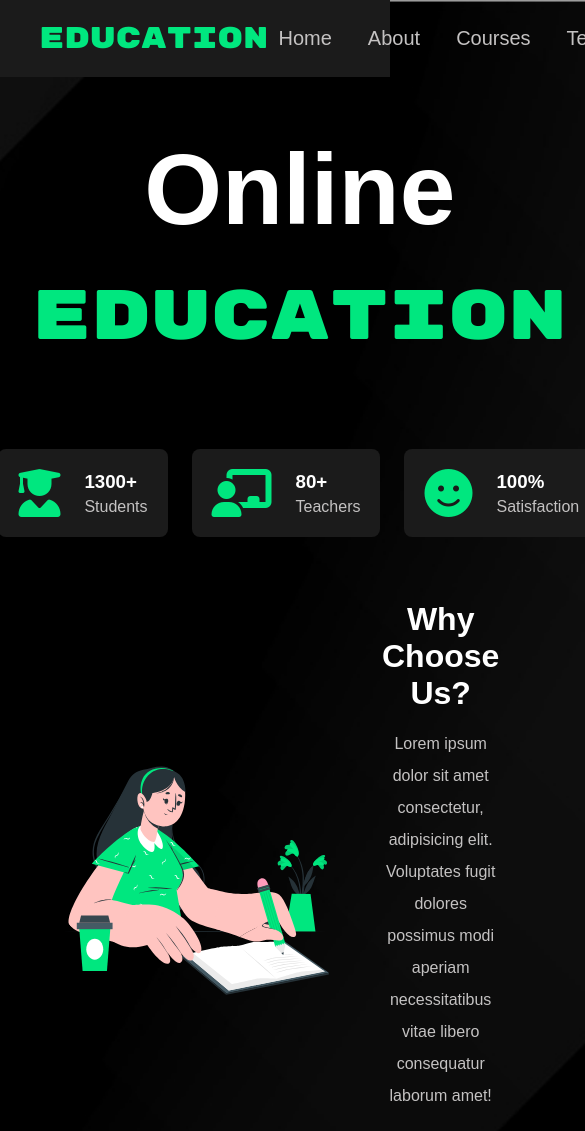
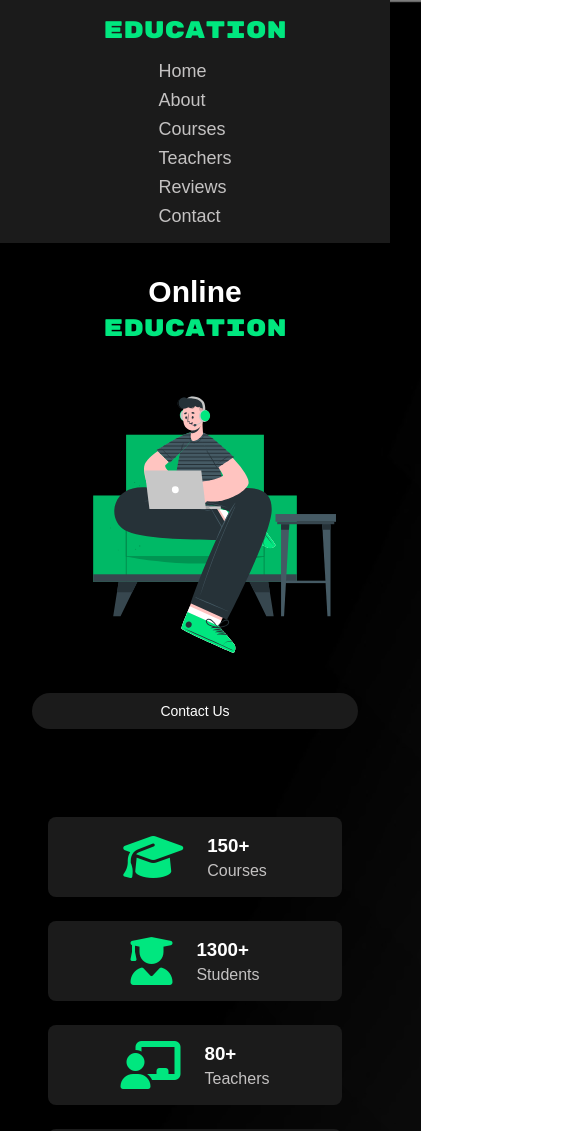
Before and after one commit to omarabaset11/Online-Education-Website, a plain HTML site: page index.html in a window 390 px wide. Shown: the top 1131 px of the page, 585 px wide, since content can reach past the window. Drawn offline with Linux system fonts and the light colour scheme.

Commit message:
modifying"

```diff
--- a/assets/css/style.css
+++ b/assets/css/style.css
@@ -11,7 +11,7 @@
 }
 body{
     min-height: 100vh;
-    background-image: url(/Online-Education-Website/assets/images/sl_0210121_40570_43.jpg);
+    background-image: url(/assets/images/sl_0210121_40570_43.jpg);
     background-size: cover;
     background-position:center;
 }
@@ -424,3 +424,136 @@ footer {
 .end span {
     color: #00E77F;
 }
+
+/* ========== Responsive Design ========== */
+
+@media (max-width: 1024px) {
+  .first-section .content,
+  .third-section,
+  .sixth-section .content,
+  .contact .row {
+    flex-direction: column;
+    text-align: center;
+  }
+
+  .laptop,
+  .about__img,
+  .contact .row .image {
+    width: 100%;
+    margin: 0 auto;
+  }
+
+  .btn-1,
+  .btn-2 {
+    position: static;
+    margin: 1.5rem auto;
+    display: block;
+  }
+
+  .online {
+    font-size: 60px;
+  }
+
+  .online span {
+    font-size: 40px;
+  }
+
+  .cards,
+  .fourth-section .content,
+  .sixth-section .content {
+    flex-direction: column;
+  }
+
+  .card,
+  .panner {
+    width: 90%;
+    margin: 0 auto;
+  }
+
+  .panner img {
+    height: auto;
+  }
+
+  .contact .row form {
+    width: 100%;
+    padding: 0 1rem;
+  }
+
+  .comment .user {
+    flex-direction: column;
+  }
+}
+
+@media (max-width: 768px) {
+  header {
+    flex-direction: column;
+    padding: 1rem;
+  }
+
+  header ul {
+    flex-direction: column;
+    gap: 0.5rem;
+    margin-top: 1rem;
+  }
+
+  ul li a {
+    font-size: 18px;
+  }
+
+  .online {
+    font-size: 40px;
+  }
+
+  .online span {
+    font-size: 30px;
+  }
+
+  .title {
+    font-size: 24px;
+  }
+
+  .fourth-section h1,
+  .fifth-section h1,
+  .sixth-section h1,
+  .contact h1 {
+    font-size: 2rem;
+  }
+}
+
+@media (max-width: 480px) {
+  .btn-1,
+  .btn-2,
+  .btn {
+    width: 100%;
+    font-size: 14px;
+  }
+
+  .online {
+    font-size: 30px;
+  }
+
+  .online span {
+    font-size: 24px;
+  }
+
+  .card {
+    padding: 1rem;
+  }
+
+  .write h2 {
+    font-size: 1.5rem;
+  }
+
+  .write p,
+  .comment p {
+    font-size: 0.9rem;
+  }
+
+  .contact {
+    font-size: 2rem;
+  }
+
+  .contact .row .image {
+    margin-right: 0;
+  }
+}
--- a/index.html
+++ b/index.html
@@ -4,7 +4,7 @@
     <meta charset="UTF-8">
     <meta name="viewport" content="width=device-width, initial-scale=1.0">
     <link rel="stylesheet" href="https://cdnjs.cloudflare.com/ajax/libs/font-awesome/6.7.2/css/all.min.css" integrity="sha512-Evv84Mr4kqVGRNSgIGL/F/aIDqQb7xQ2vcrdIwxfjThSH8CSR7PBEakCr51Ck+w+/U6swU2Im1vVX0SVk9ABhg==" crossorigin="anonymous" referrerpolicy="no-referrer" />
-    <link rel="stylesheet" href="/Online-Education-Website/assets/css/style.css">
+    <link rel="stylesheet" href="/assets/css/style.css">
     <title>Online Education</title>
 </head>
 <body>
```
